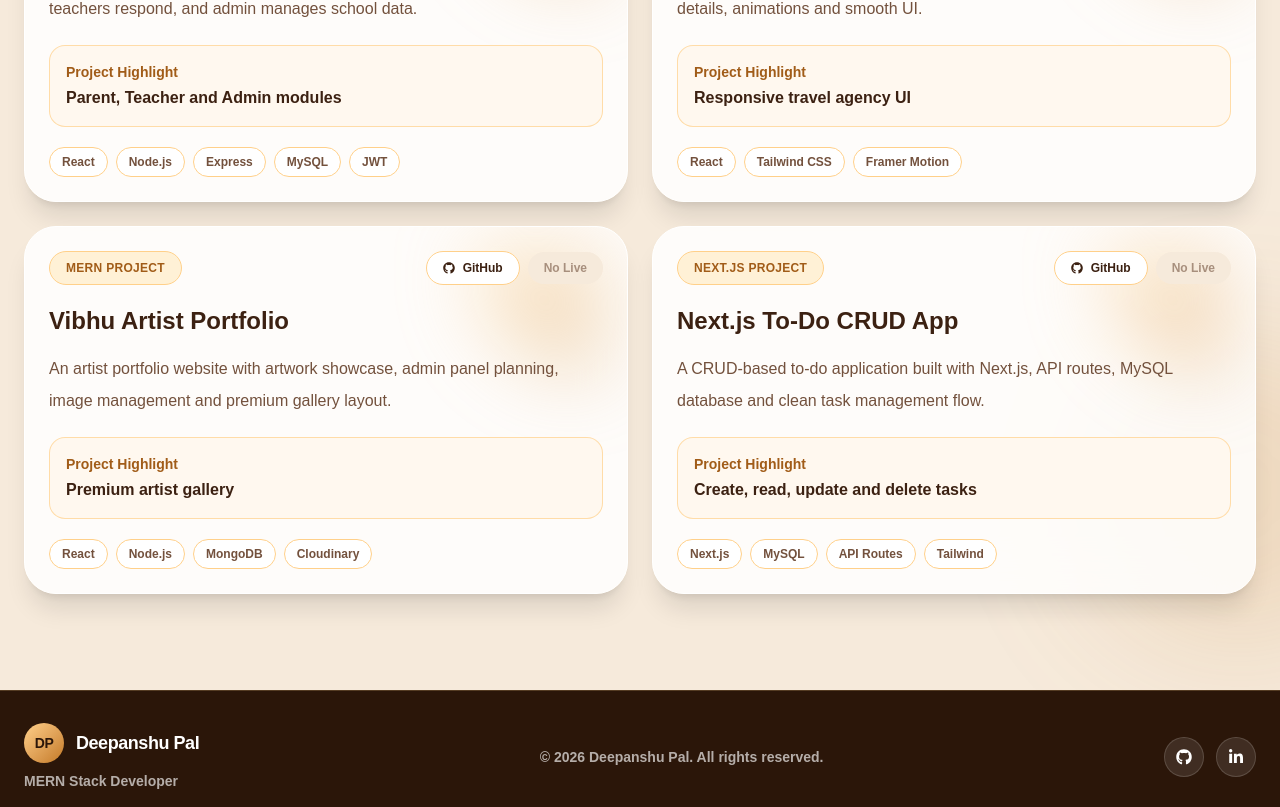
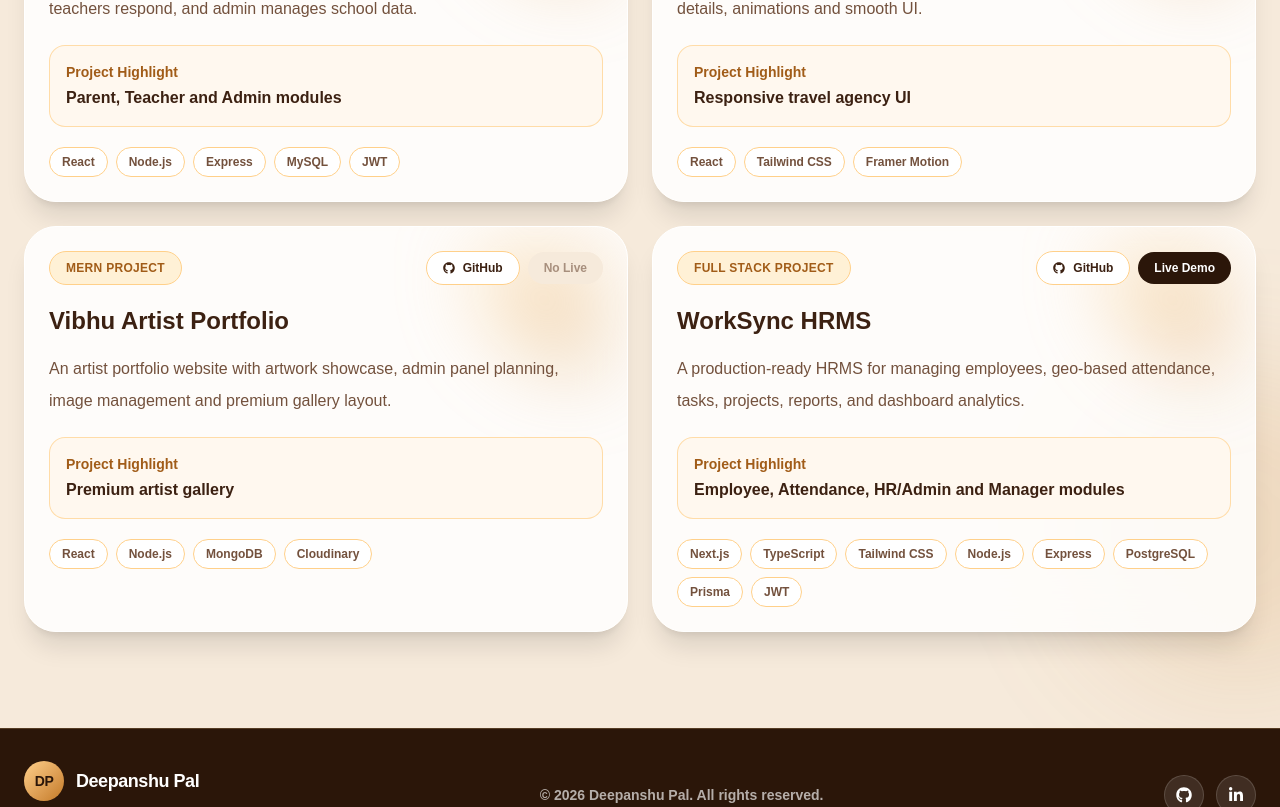
Before and after one commit to Deepanshu1423/deepanshu-portfolio, a Next.js app: page /projects in a window 1280 px wide. Shown: the part 564-1371 px from the top of the page. Built offline with nearby package versions, Linux system fonts and the light colour scheme.

Commit message:
project update

```diff
--- a/src/components/Projects.jsx
+++ b/src/components/Projects.jsx
@@ -13,7 +13,7 @@ const projects = [
   tech: ["React", "Node.js", "Express", "MySQL", "JWT"],
   highlight: "Parent, Teacher and Admin modules",
   github: "https://github.com/Deepanshu1423",
-    live: "",
+  live: "https://school-feedback-eight.vercel.app/",
 },
   {
     title: "Safar Junction Travel Website",
@@ -34,14 +34,16 @@ const projects = [
     live: "",
   },
  {
-    title: "Next.js To-Do CRUD App",
-    category: "Next.js Project",
-    desc: "A CRUD-based to-do application built with Next.js, API routes, MySQL database and clean task management flow.",
-    tech: ["Next.js", "MySQL", "API Routes", "Tailwind"],
-    highlight: "Create, read, update and delete tasks",
-    github: "https://github.com/Deepanshu1423",
-    live: "",
+  title: "WorkSync HRMS",
+  category: "Full Stack Project",
+  desc: "A production-ready HRMS for managing employees, geo-based attendance, tasks, projects, reports, and dashboard analytics.",
+  tech: ["Next.js", "TypeScript", "Tailwind CSS", "Node.js", "Express", "PostgreSQL", "Prisma", "JWT"],
+  highlight: "Employee, Attendance, HR/Admin and Manager modules",
+  github: "https://github.com/Deepanshu1423/worksync-hrms.git",
+  live: "https://worksync-hrms-web.vercel.app/",
 },
+
+
 ];
 
 const Projects = () => {
--- a/src/components/Skills.jsx
+++ b/src/components/Skills.jsx
@@ -39,7 +39,7 @@ const skillGroups = [
   },
   {
     title: "Database",
-    items: "MySQL, MongoDB, Database Tables, Relations, CRUD Operations",
+    items: "MySQL, MongoDB, PostgreSQL, Database Tables, Relations, CRUD Operations",
   },
 ];
 
```
Lines whose indentation alone changed are shown as unchanged.
